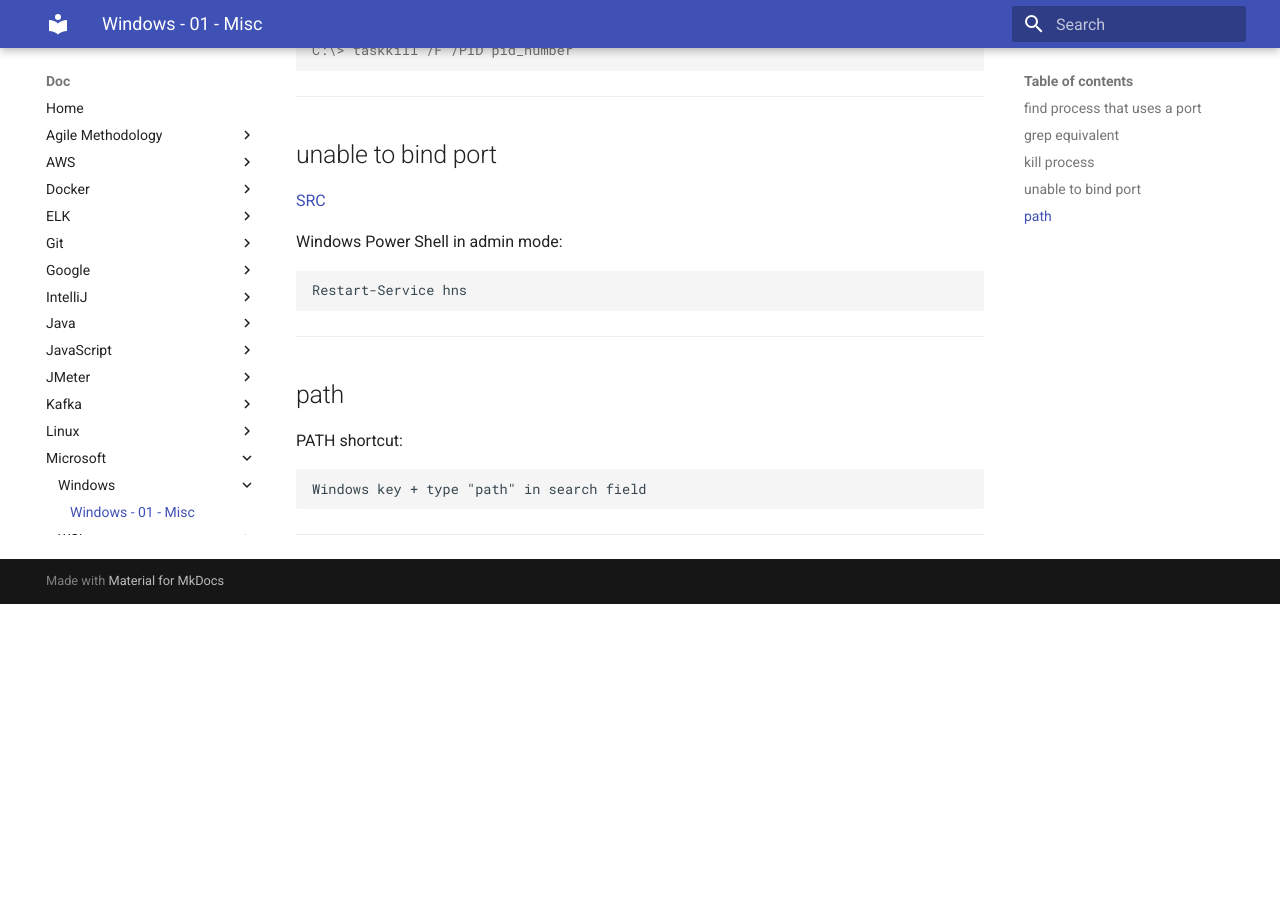
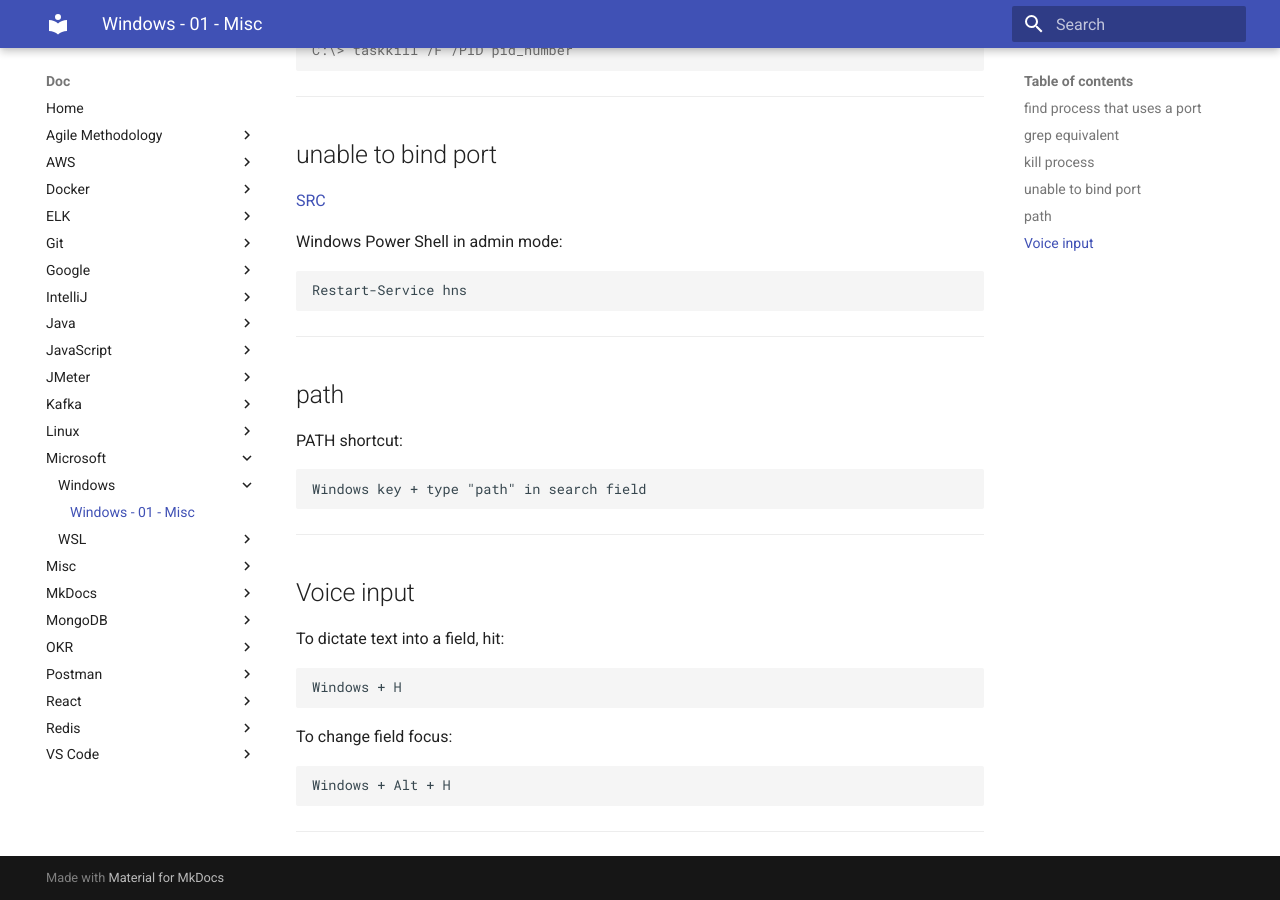
Before and after one commit to oldu73/doc, an MkDocs documentation site: the page built from docs/microsoft/windows/1-windows-misc.md, in a window 1280 px wide and 900 px high, scrolled down 1032 px. Built offline with MkDocs 1.6.1 and Material for MkDocs 9.7.7, drawn with Linux system fonts in a browser that asks for light colours; before the commit the page ends 1636 px from its top, so only the background shows below that.

Commit message:
windows voice input

````diff
--- a/docs/microsoft/windows/1-windows-misc.md
+++ b/docs/microsoft/windows/1-windows-misc.md
@@ -73,3 +73,19 @@
 ```
 
 ---
+
+## Voice input
+
+To dictate text into a field, hit:
+
+```txt
+Windows + H
+```
+
+To change field focus:
+
+```txt
+Windows + Alt + H
+```
+
+---
````
